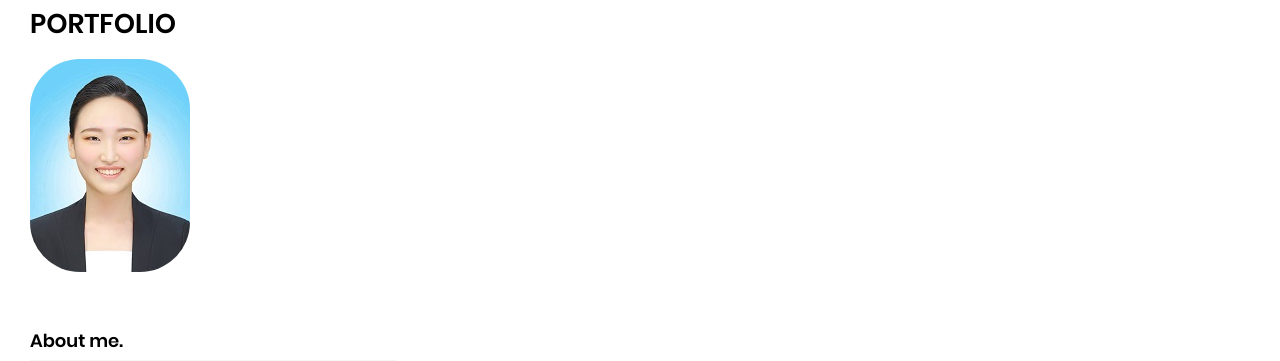
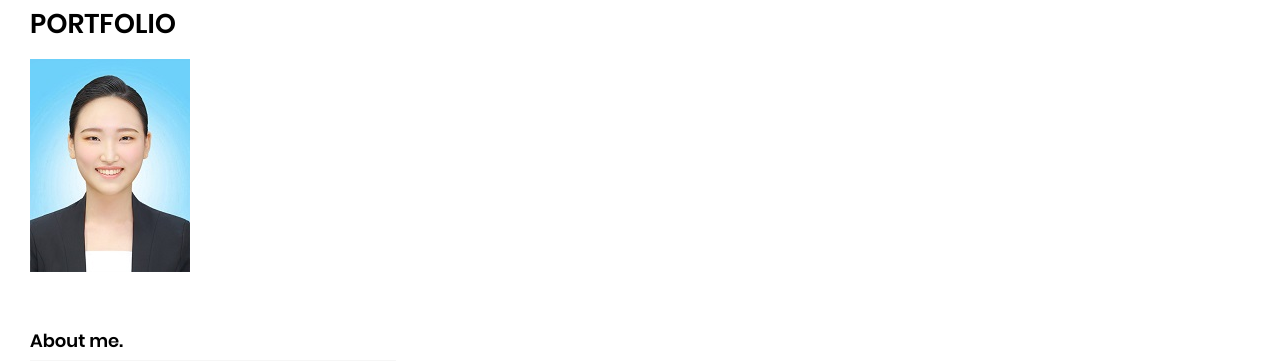
Before and after one commit to heairin1008/heairin1008.github.io, a Jekyll site: the page built from index.html, in a window 1280 px wide. Shown: the top 361 px of the page. Built offline with Jekyll 4.4.1, drawn with Linux system fonts in a browser that asks for light colours.

Commit message:
Update header.html

```diff
--- a/_includes/header.html
+++ b/_includes/header.html
@@ -5,7 +5,7 @@
 		</h1>
 		<br>
 		<div style="margin-top:20px;">
-			<img style="border-radius:50px;" src="/assets/images/projects/self/self.jpg">
+			<img src="/assets/images/projects/self/self.jpg">
 		</div>
 	</div>
 </header>
```
